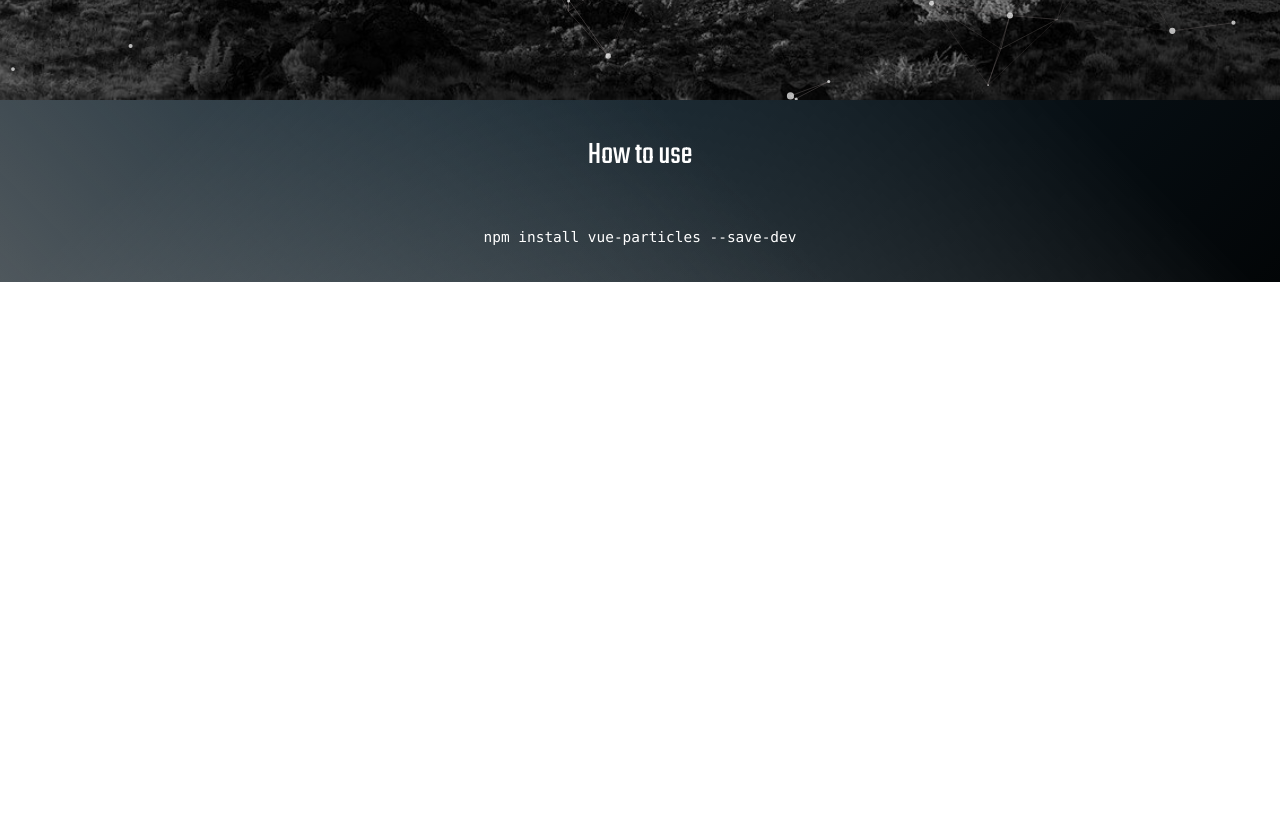
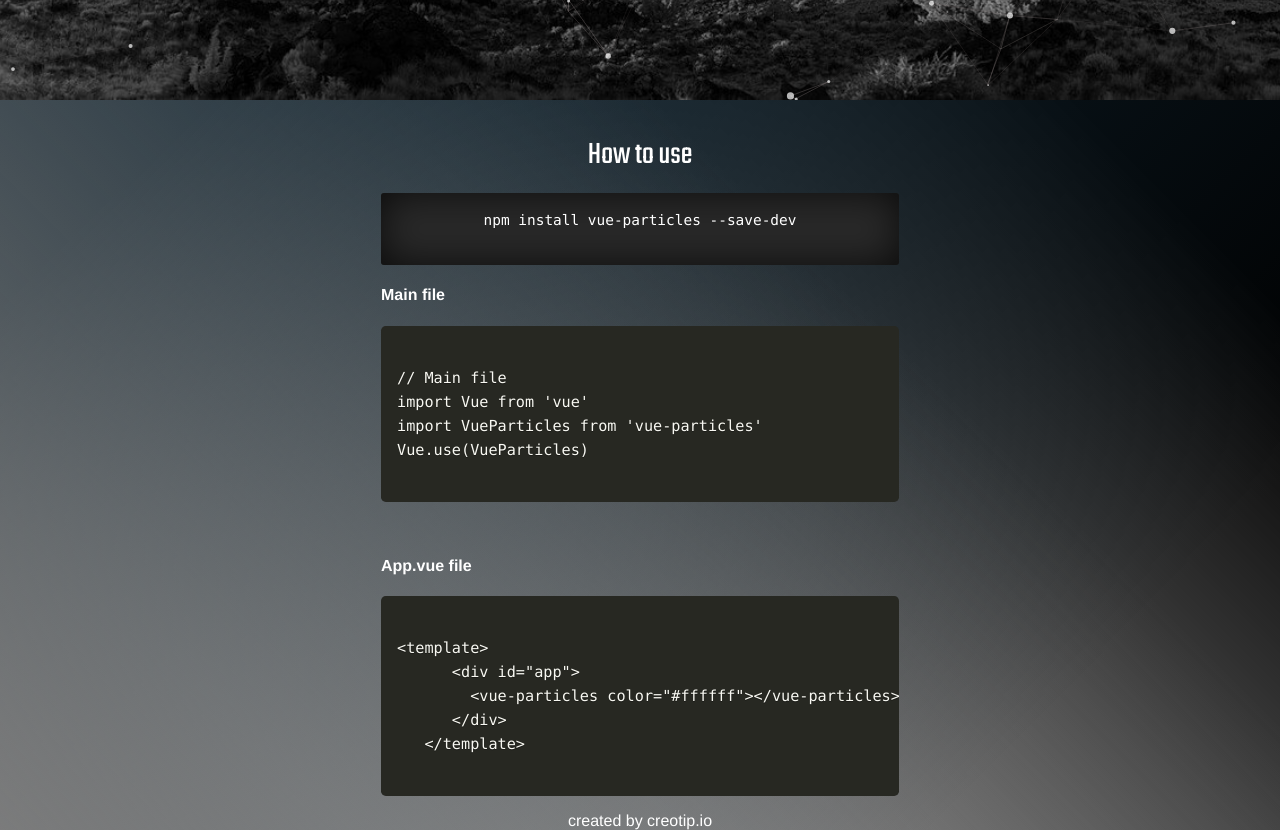
Before and after one commit to creotip/vue-particles, a Vue app: page / in a window 1280 px wide. Shown: the part 700-1530 px from the top of the page. Before the commit the page ends 982 px from the top, so only its background shows below. Built offline with nearby package versions, Linux system fonts and the light colour scheme.

Commit message:
main, footer, highlighting

```diff
--- a/src/App.vue
+++ b/src/App.vue
@@ -13,23 +13,20 @@
       <vue-particles color="#ffffff"></vue-particles>
 
     </div>
-
-    <div class="main-section">
-      <h3 class="teko white">
-        How to use
-      </h3>
-      <pre class="white">
-              <code>
-npm install vue-particles --save-dev
-              </code>
-            </pre>
-    </div>
+    <main-content></main-content>
+    <foot></foot>
   </div>
 </template>
 
 <script>
+  import Foot from './components/Foot'
+  import MainContent from './components/Main'
   export default {
     name: 'app',
+    components: {
+      Foot,
+      MainContent
+    },
     data () {
       return {
         msg: 'Welcome to Your Vue.js App'
@@ -46,6 +43,7 @@ npm install vue-particles --save-dev
   html, body {
     height: 100%;
   }
+
   body {
     margin: 0;
     background: linear-gradient(45deg, hsl(0, 0%, 49%) 0%, hsla(158, 21%, 69%, 0) 70%), linear-gradient(135deg, hsl(203, 49%, 13%) 10%, hsla(203, 64%, 52%, 0) 80%), linear-gradient(225deg, hsl(0, 0%, 0%) 10%, hsla(189, 54%, 37%, 0) 80%), linear-gradient(315deg, hsl(0, 0%, 70%) 100%, hsla(238, 24%, 45%, 0) 70%);
@@ -63,13 +61,20 @@ npm install vue-particles --save-dev
   code[class*="language-"],
   pre[class*="language-"],
   pre,
-  code{
-    font-family: Menlo,Monaco,Andale Mono,Ubuntu Mono,monospace !important;
+  code {
+    font-family: Menlo, Monaco, Andale Mono, Ubuntu Mono, monospace !important;
     font-size: .95em;
   }
+
   pre.language-js {
-    max-width:500px;
-    margin: 1rem auto!important;
+    max-width: 550px;
+    margin: 1rem auto !important;
+  }
+
+  .npm-code {
+    background: #292929;
+    border-radius: 3px;
+    box-shadow: inset 0px 0px 39px rgba(0, 0, 0, 0.74);
   }
 
   h1, h2 {
@@ -103,6 +108,14 @@ npm install vue-particles --save-dev
     font-family: 'Teko', sans-serif;
   }
 
+  .text-left {
+    text-align: left;
+  }
+
+  .text-center {
+    text-align: center;
+  }
+
   #particles-js {
     background-image: url("./assets/sky.jpg");
     background-size: cover;
@@ -120,6 +133,12 @@ npm install vue-particles --save-dev
     display: flex;
     height: 100%;
     justify-content: center;
+  }
+
+  .main-section {
+    max-width: 550px;
+    margin: auto;
+    padding: 0 1rem;
   }
 
   .main-title {
@@ -144,4 +163,12 @@ npm install vue-particles --save-dev
       }
     }
   }
+
+  .section-title {
+    margin: 2rem 0 0 0;
+  }
+
+  .footer {
+    margin: 1rem 0;
+  }
 </style>
--- /dev/null
+++ b/src/components/Foot.vue
@@ -0,0 +1,17 @@
+<template>
+  <footer class="footer text-center">
+    <p class="white">
+      created by creotip.io
+    </p>
+  </footer>
+</template>
+<script>
+  export default {
+    name: 'foot',
+    data () {
+      return {
+        msg: 'This is footer!!!'
+      }
+    }
+  }
+</script>
--- /dev/null
+++ b/src/components/Main.vue
@@ -0,0 +1,52 @@
+<template>
+  <div class="main-section">
+    <h3 class="section-title teko white">
+      How to use
+    </h3>
+    <pre class="npm-code white">
+              <code>
+npm install vue-particles --save-dev
+              </code>
+     </pre>
+
+
+    <div class="wrap-code text-left">
+      <h4 class="white">
+        Main file
+      </h4>
+      <pre class="language-js"><code>
+// Main file
+import Vue from 'vue'
+import VueParticles from 'vue-particles'
+Vue.use(VueParticles)
+        </code></pre>
+    </div>
+    <br>
+    <div class="wrap-code text-left">
+      <h4 class="white">
+        App.vue file
+      </h4>
+      <pre class="language-html"><code>
+{{appCode}}
+        </code></pre>
+    </div>
+
+  </div>
+</template>
+<script>
+  /* eslint-disable */
+  const appCode = `<template>
+      <div id="app">
+        <vue-particles color="#ffffff"></vue-particles>
+      </div>
+   </template>`
+    /* eslint-disable */
+  export default {
+    name: 'main-content',
+    data () {
+      return {
+        appCode
+      }
+    }
+  }
+</script>
--- a/src/main.js
+++ b/src/main.js
@@ -7,8 +7,8 @@ import VueParticles from './vue-particles'
 import VuePrism from 'vue-prism'
 Vue.use(VueParticles, VuePrism)
 
-// import 'prismjs/themes/prism.css'
-// import 'prismjs/themes/prism-okaidia.css'
+import 'prismjs/themes/prism.css'
+import 'prismjs/themes/prism-okaidia.css'
 
 Vue.config.productionTip = false
 
```
